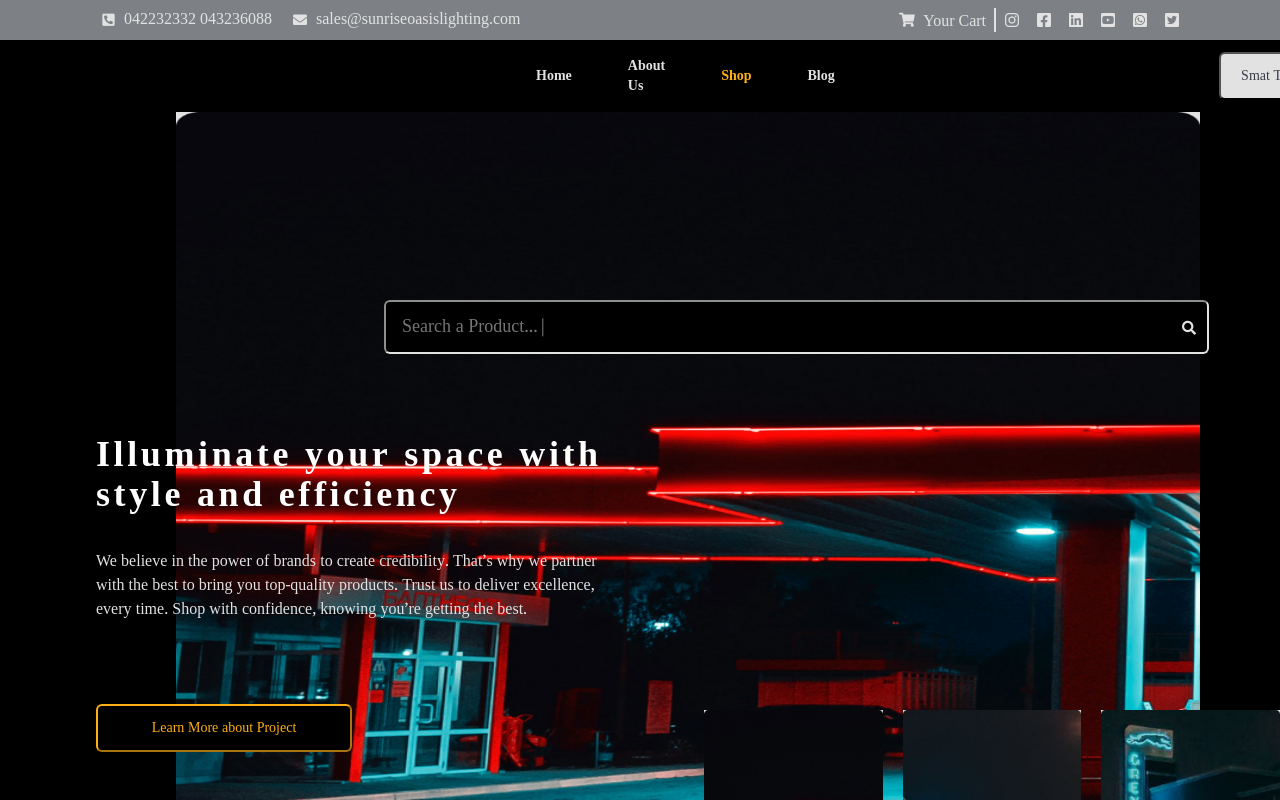
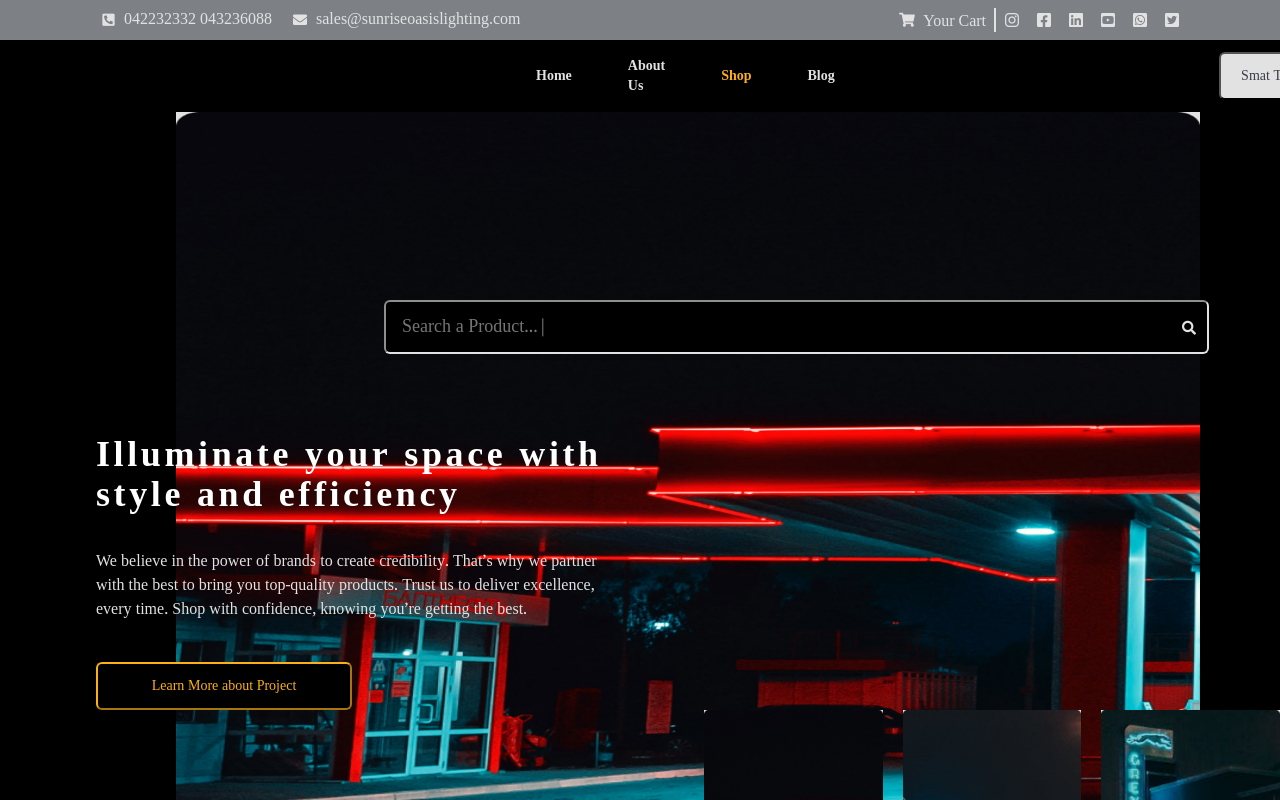
Before and after one commit to MishalMohammedmern/demo2, a React (Create React App) app: page / in a window 1280 px wide. Shown: the top 800 px of the page. Built offline with nearby package versions, Linux system fonts and the light colour scheme.

Commit message:
mishalcommit1234

```diff
--- a/src/pages/home/Home.js
+++ b/src/pages/home/Home.js
@@ -23,7 +23,7 @@ function Home() {
           <div className=' w-518 h-28 home ml-24'><p className=' text-white font-noto text-4xl font-bold tracking-widest '>Illuminate your space with style and efficiency</p></div>
           <div className=' w-518 h-28  ml-24 home1'><p className=' text-buttoncolor font-noto text-base font-normal m-0 '>We believe in the power of brands to create credibility. That’s why we partner with the best to bring you top-quality products. Trust us to deliver excellence, every time.
           Shop with confidence, knowing you’re getting the best.</p></div>
-          <button  className='font-noto text-sm text-color1 border-color1 rounded-md w-64 h-12 bg-black relative bottom-72 ml-24'>Learn More about Project</button>
+          <button  className='font-noto text-sm text-color1 border-color1 rounded-md w-64 h-12 bg-black home1 ml-24'>Learn More about Project</button>
           <div className='flex flex-row ml-55% home1 '>
             <div className='w-215 h-337 border-buttoncolor rounded-md  '><img className=' w-full h-full m-0   ' src="/images/img1.png" alt="" /></div>
             <div className='w-215 h-337 border-buttoncolor rounded-md ml-5 '><img className=' w-full h-full' src="/images/img2.png" alt="" /></div>
```
